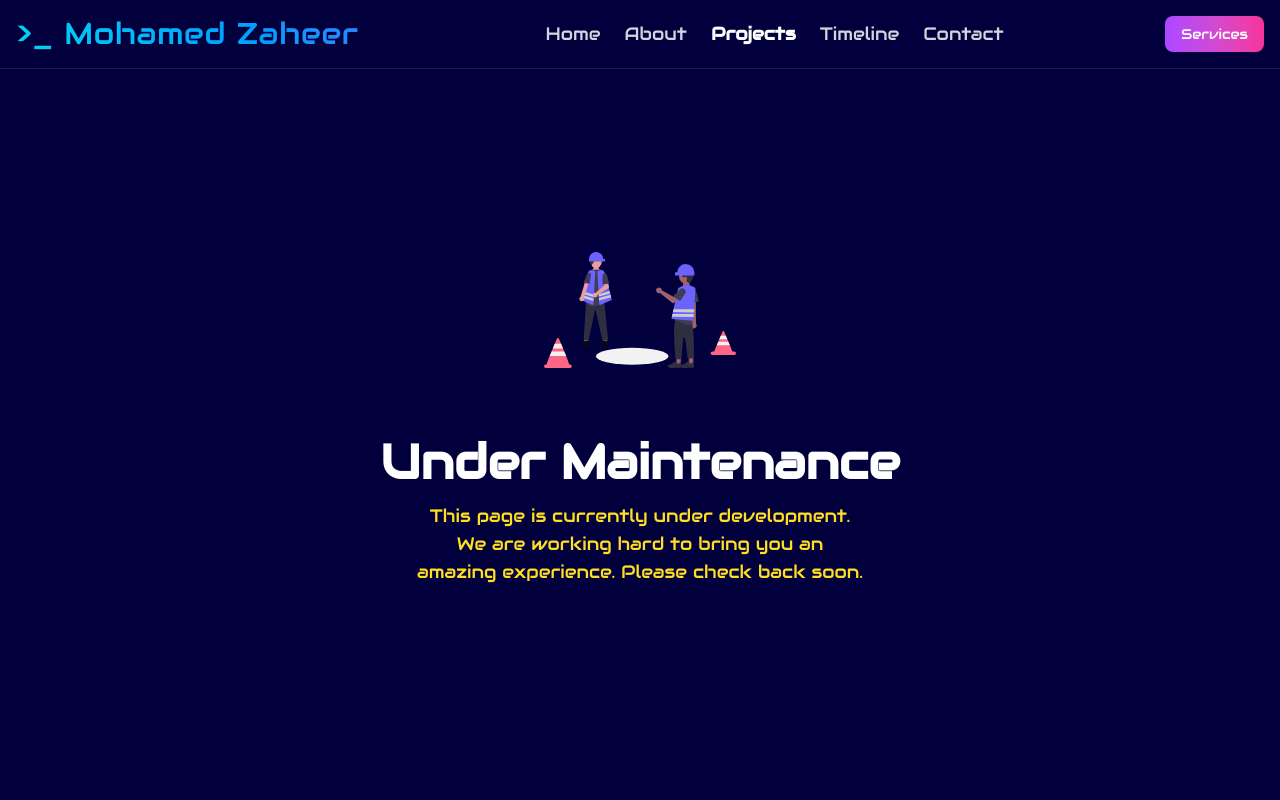
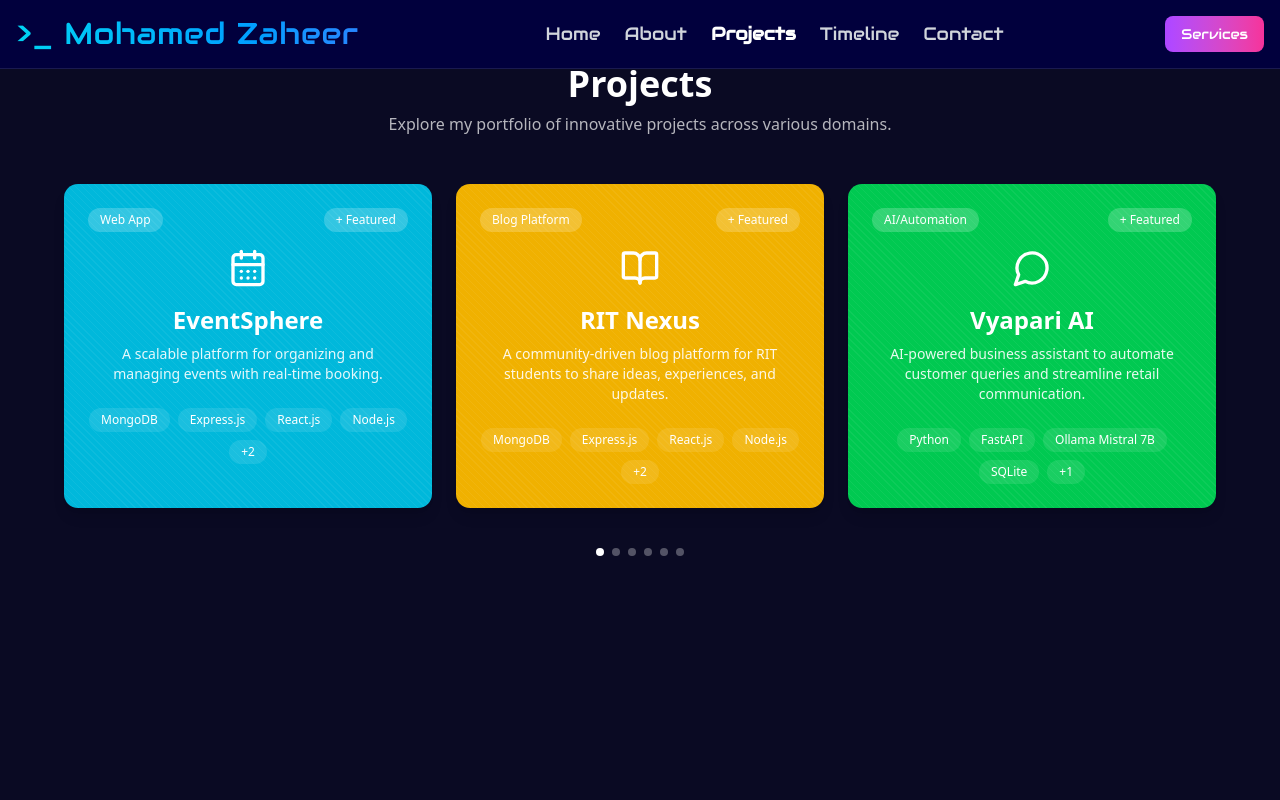
Before and after one commit to Zaheer2003/Portfolio_Zaheer, a Next.js app: page /projects in a window 1280 px wide. Shown: the top 800 px of the page. Built offline with nearby package versions, Linux system fonts and the light colour scheme.

Commit message:
jul2 updates

```diff
--- a/src/app/projects/page.tsx
+++ b/src/app/projects/page.tsx
@@ -1,20 +1,106 @@
 'use client'
 
+import { CalendarDays, BookOpen, MessageCircle } from 'lucide-react'
 import React from 'react'
-import MaintenanceSVG from '@/public/construction.svg'
-import Image from 'next/image'
 
-export default function UnderMaintenance() {
+const projects = [
+  {
+    title: 'EventSphere',
+    category: 'Web App',
+    description:
+      'A scalable platform for organizing and managing events with real-time booking.',
+    icon: <CalendarDays size={40} />,
+    tags: ['MongoDB', 'Express.js', 'React.js', 'Node.js', '+2'],
+    color: 'bg-cyan-500',
+  },
+  {
+    title: 'RIT Nexus',
+    category: 'Blog Platform',
+    description:
+      'A community-driven blog platform for RIT students to share ideas, experiences, and updates.',
+    icon: <BookOpen size={40} />,
+    tags: ['MongoDB', 'Express.js', 'React.js', 'Node.js', '+2'],
+    color: 'bg-yellow-500',
+  },
+  {
+    title: 'Vyapari AI',
+    category: 'AI/Automation',
+    description:
+      'AI-powered business assistant to automate customer queries and streamline retail communication.',
+    icon: <MessageCircle size={40} />,
+    tags: ['Python', 'FastAPI', 'Ollama Mistral 7B', 'SQLite', '+1'],
+    color: 'bg-green-500',
+  },
+]
+
+export default function Projects() {
   return (
-    <section className="min-h-screen flex flex-col items-center justify-center bg-[#01003D] text-white font-audiowide px-6">
-      <div className="w-48 h-48 mb-8 relative">
-        <Image src={MaintenanceSVG} alt="Under Maintenance" fill style={{ objectFit: 'contain' }} />
+    <section className="min-h-screen px-6 py-16 bg-[#0A0A23] text-white font-sans">
+      <div className="max-w-6xl mx-auto">
+        <div className="text-center mb-12">
+          <h2 className="text-4xl font-bold">Projects</h2>
+          <p className="text-white/70 mt-2">
+            Explore my portfolio of innovative projects across various domains.
+          </p>
+        </div>
+
+        <div className="grid md:grid-cols-3 gap-6">
+          {projects.map((project, idx) => (
+            <div
+              key={idx}
+              className={`rounded-xl p-6 text-center text-black shadow-lg ${project.color}`}
+              style={{
+                backgroundImage: 'repeating-linear-gradient(45deg, rgba(255,255,255,0.05), rgba(255,255,255,0.05) 1px, transparent 1px, transparent 5px)',
+              }}
+            >
+              {/* Category Badge */}
+              <div className="flex justify-between items-center mb-4">
+                <span className="bg-white/20 text-white text-xs px-3 py-1 rounded-full">
+                  {project.category}
+                </span>
+                <span className="bg-white/20 text-white text-xs px-3 py-1 rounded-full">
+                  + Featured
+                </span>
+              </div>
+
+              {/* Icon */}
+              <div className="flex justify-center items-center mb-4 text-white">
+                {project.icon}
+              </div>
+
+              {/* Title */}
+              <h3 className="text-2xl font-bold text-white">{project.title}</h3>
+
+              {/* Description */}
+              <p className="text-white/90 mt-2 text-sm">{project.description}</p>
+
+              {/* Tags */}
+              <div className="flex flex-wrap justify-center gap-2 mt-6">
+                {project.tags.map((tag, i) => (
+                  <span
+                    key={i}
+                    className="bg-white/10 text-white text-xs px-3 py-1 rounded-full"
+                  >
+                    {tag}
+                  </span>
+                ))}
+              </div>
+            </div>
+          ))}
+        </div>
+
+        {/* Pagination Dots (static for now) */}
+        <div className="flex justify-center mt-10 gap-2">
+          {[...Array(6)].map((_, i) => (
+            <span
+              key={i}
+              className={`w-2 h-2 rounded-full ${
+                i === 0 ? 'bg-white' : 'bg-white/30'
+              }`}
+            ></span>
+          ))}
+        </div>
       </div>
-
-      <h1 className="text-5xl font-bold mb-4">Under Maintenance</h1>
-      <p className="text-center max-w-md text-yellow-300 text-lg">
-        This page is currently under development. We are working hard to bring you an amazing experience. Please check back soon.
-      </p>
     </section>
   )
 }
```
